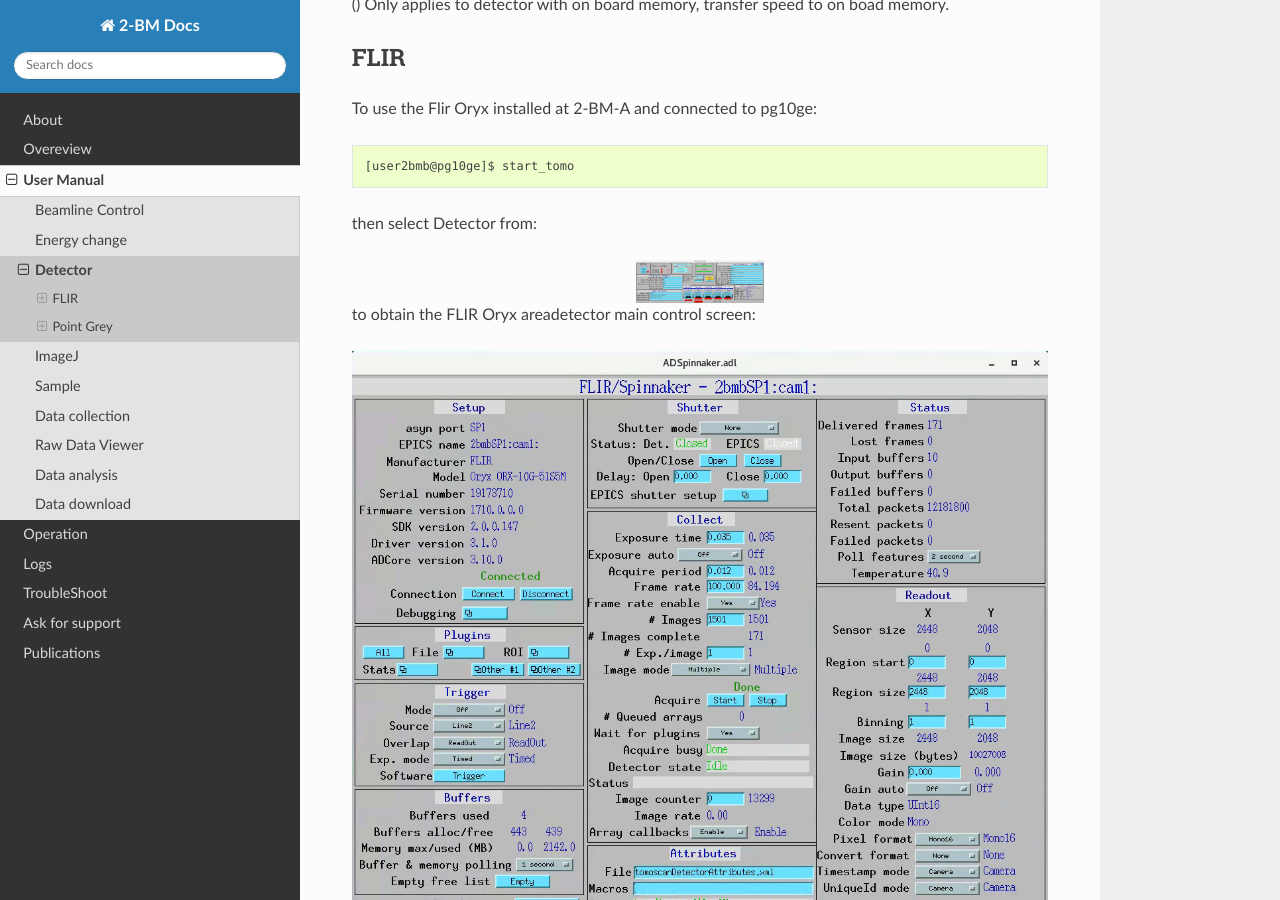
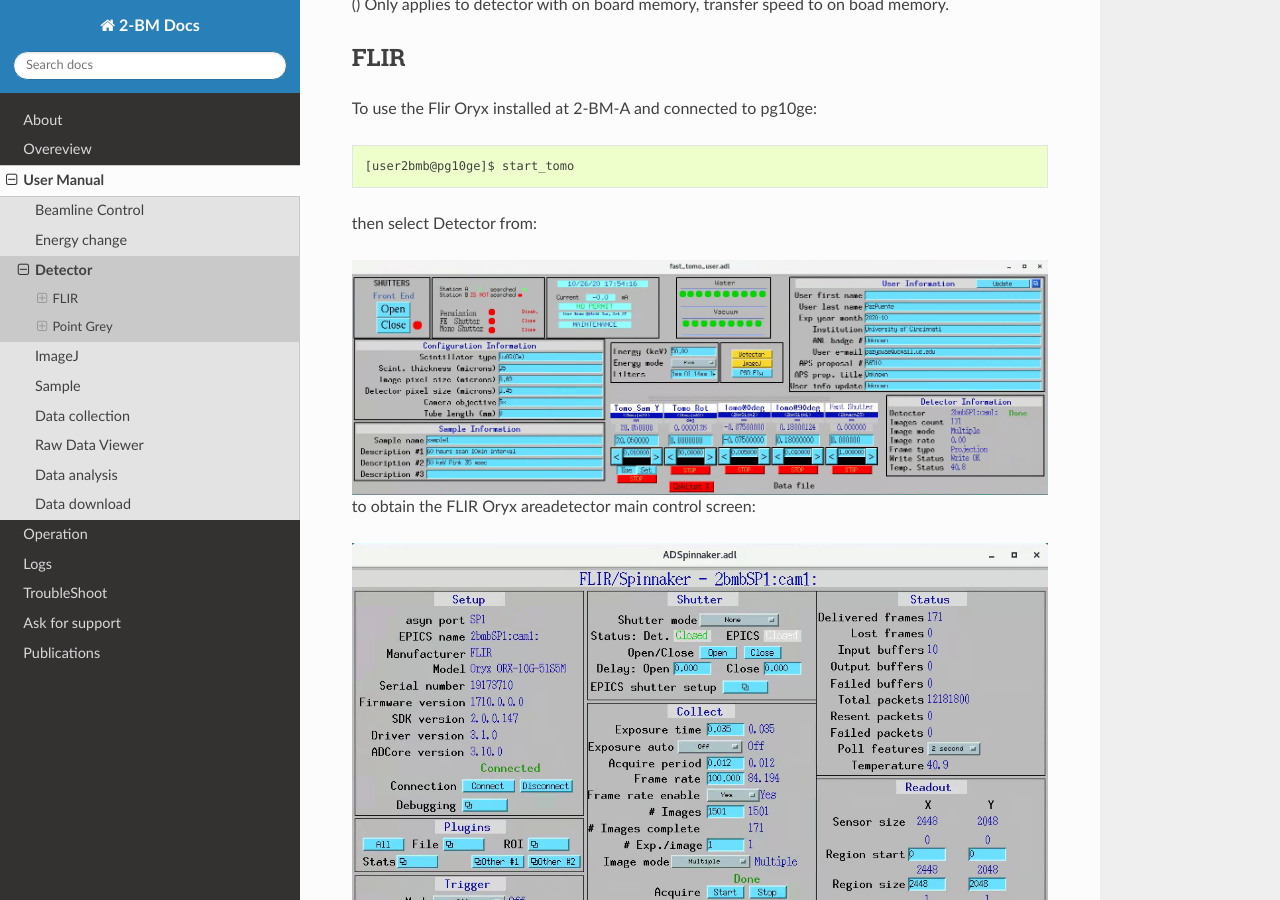
Before and after one commit to xray-imaging/2bm-docs, a Sphinx documentation site: the page built from docs/source/user/item_002.rst, in a window 1280 px wide and 900 px high, scrolled down 651 px. Built offline with Sphinx 7.4.7 and the Read the Docs theme 2.0.0, drawn with Linux system fonts in a browser that asks for light colours; the version number could not be read and is left out.

Commit message:
Update item_002.rst

```diff
--- a/docs/source/user/item_002.rst
+++ b/docs/source/user/item_002.rst
@@ -67,7 +67,7 @@
 then select Detector from:
 
 .. image:: ../img/fast_tomo_user.png
-   :width: 128px
+   :width: 720px
    :align: center
    :alt: tomo_user
 
```
